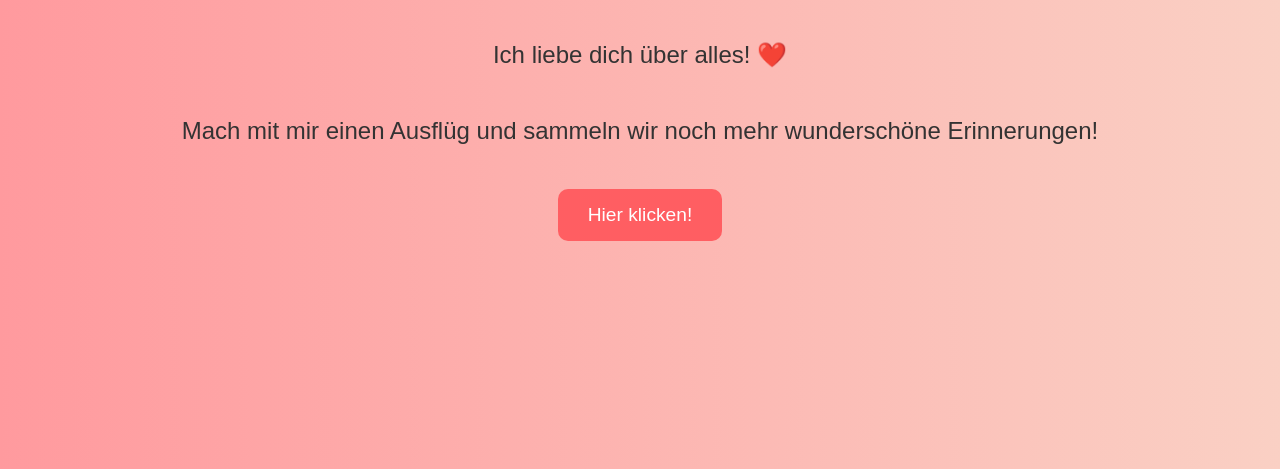
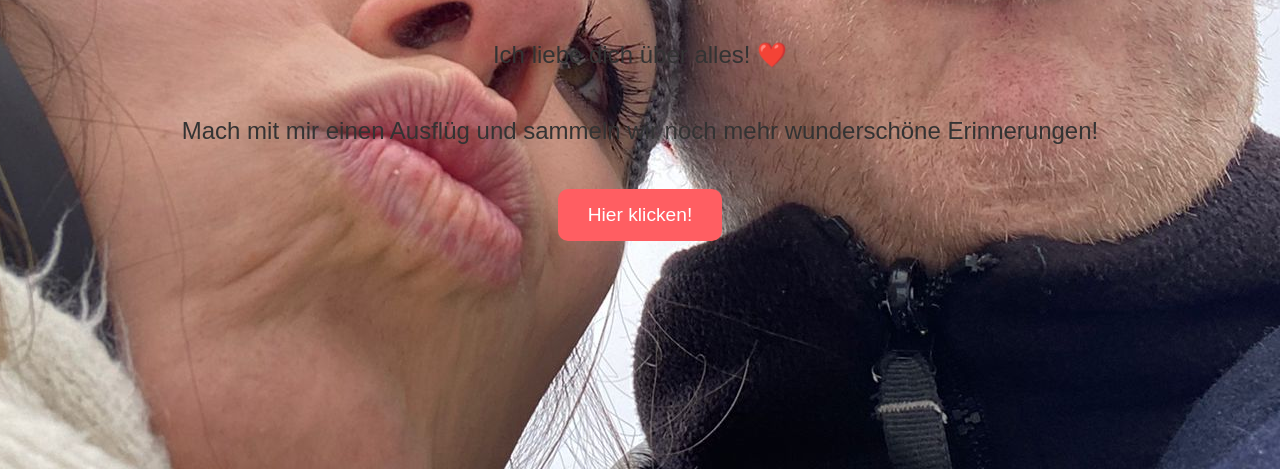
Before and after one commit to julijulsn99/burtseltagvomniklas, a plain HTML site: page index.html in a window 1280 px wide. Shown: the part 331-800 px from the top of the page. Drawn offline with Linux system fonts and the light colour scheme.

Commit message:
Update index.html
Hintergrundbild geändert

```diff
--- a/index.html
+++ b/index.html
@@ -8,7 +8,7 @@
         body {
             font-family: Arial, sans-serif;
             text-align: center;
-            background: linear-gradient(to right, #ff9a9e, #fad0c4);
+            background: url('8a89e8b7-39a6-405e-a434-27538047e60b.jpg') no-repeat center center fixed;
             color: #333;
             margin: 0;
             padding: 0;
```
